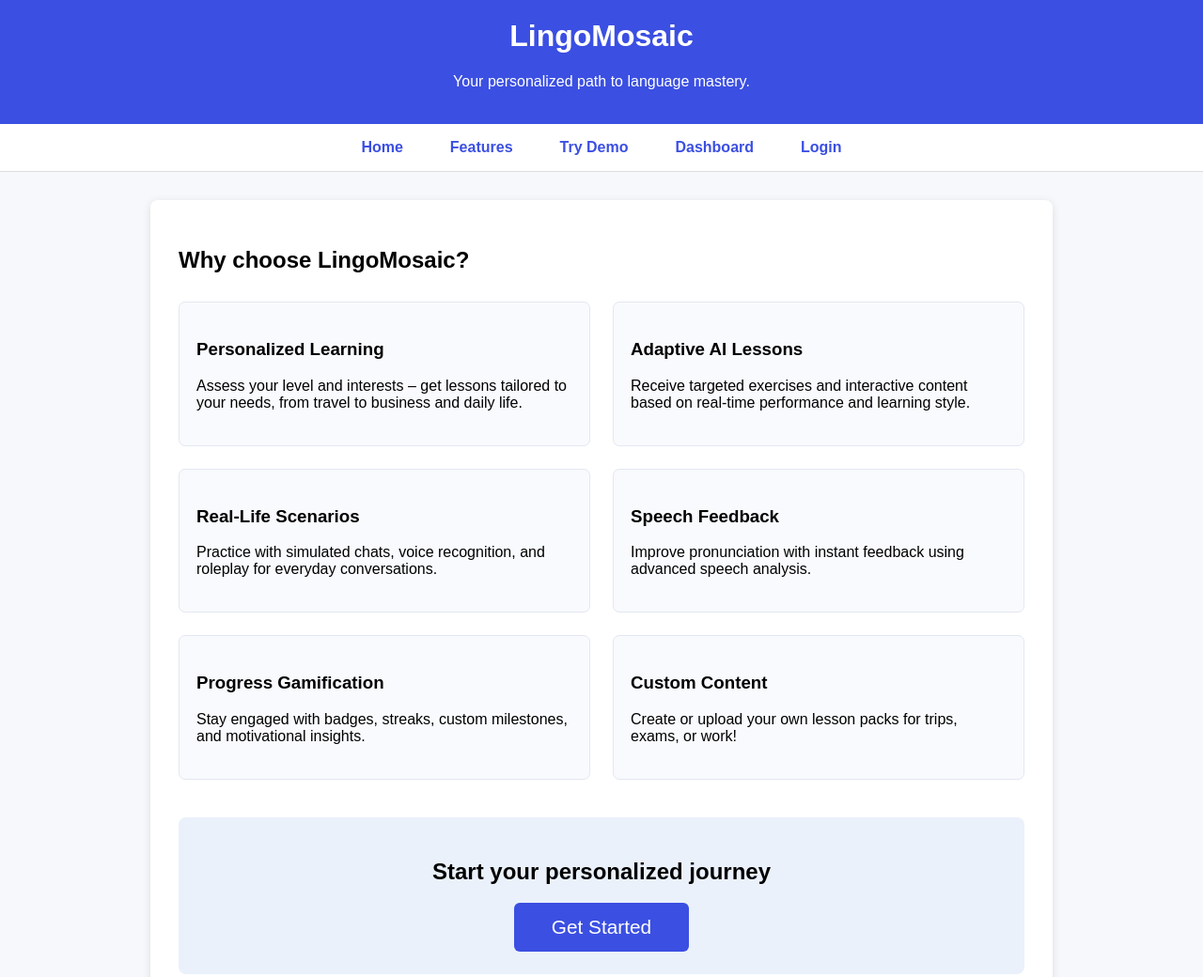
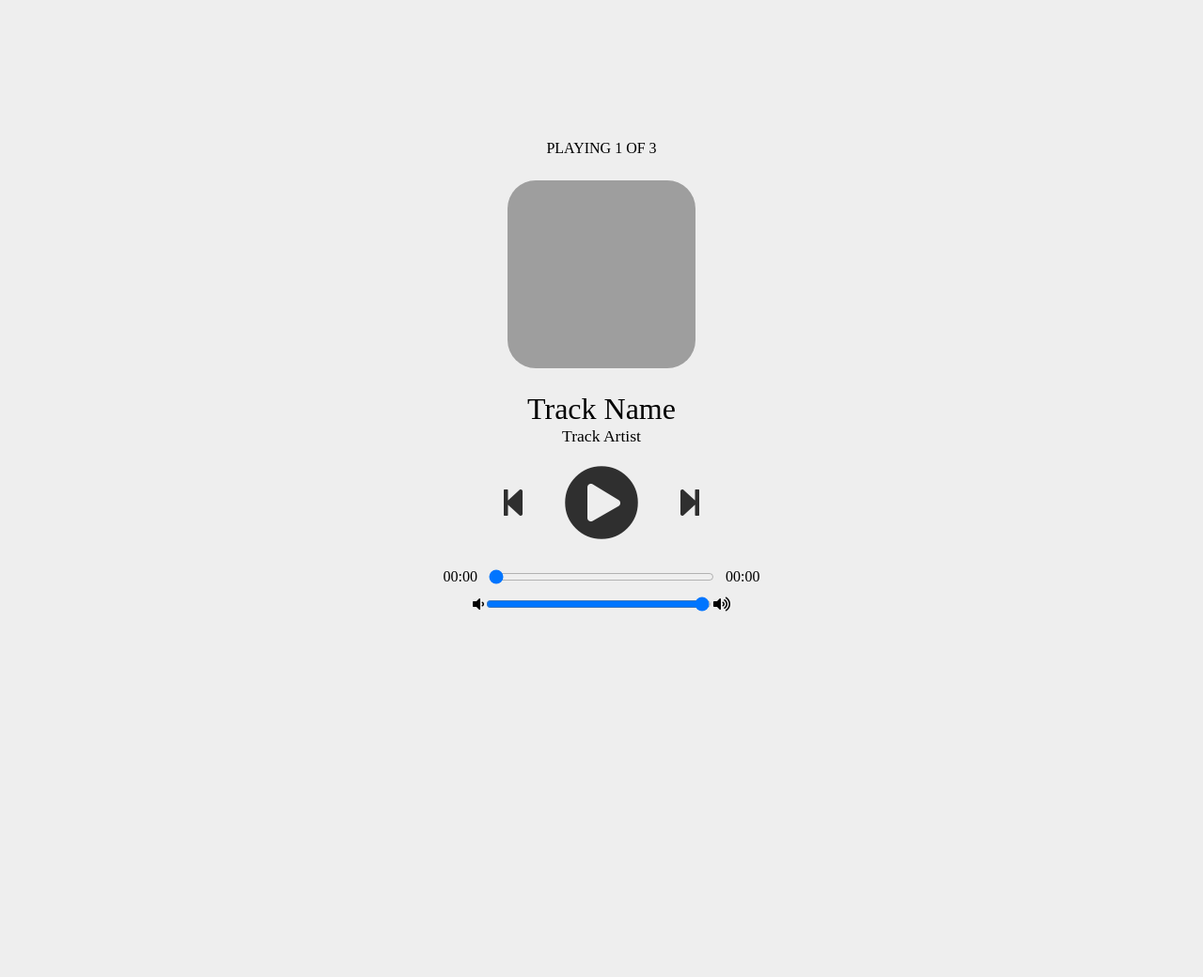
Before and after one commit to abhilashvemuri99-star/task1, a plain HTML site: page index.html in a window 1280 px wide. Shown: the top 1040 px of the page at 94% size. After the commit the page ends 800 px from the top, so only its background shows below. Drawn offline with Linux system fonts and the light colour scheme; grey boxes are pictures that could not be loaded.

Commit message:
Update index.html

```diff
--- a/index.html
+++ b/index.html
@@ -1,75 +1,96 @@
 <!DOCTYPE html>
 <html lang="en">
 <head>
-  <meta charset="UTF-8">
-  <title>LingoMosaic: Personalized Language Learning</title>
-  <meta name="viewport" content="width=device-width, initial-scale=1.0">
+  <title>Simple Music Player</title>
+  <!-- Load FontAwesome icons -->
+  <link rel="stylesheet" href="https://cdnjs.cloudflare.com/ajax/libs/font-awesome/5.13.0/css/all.min.css">
   <style>
-    body { font-family: Arial, sans-serif; background: #f6f8fc; margin: 0; padding: 0; }
-    header { background: #3b4fe2; color: #fff; padding: 20px 0; text-align: center; }
-    nav { display: flex; justify-content: center; gap: 30px; background: #fff; border-bottom: 1px solid #dedede; }
-    nav a { text-decoration: none; color: #3b4fe2; font-weight: bold; padding: 16px 10px; transition: background .3s; }
-    nav a:hover { background: #e6eaff; }
-    .container { max-width: 900px; margin: 30px auto; background: #fff; border-radius: 8px; box-shadow: 0 2px 8px #ddd; padding: 30px; }
-    h1 { margin-top: 0; }
-    .features { display: flex; flex-wrap: wrap; gap: 24px; margin: 30px 0; }
-    .feature { background: #f8fafd; flex: 1 1 250px; padding: 20px 18px; border-radius: 7px; border: 1px solid #e3e7f2; }
-    .cta { background: #eaf1fb; margin: 40px 0 0; padding: 24px; border-radius: 8px; text-align: center; }
-    .cta button { background: #3b4fe2; color: #fff; border: none; padding: 14px 40px; border-radius: 6px; font-size: 1.3em; cursor: pointer; }
-    .cta button:hover { background: #20359a; }
-    footer { text-align: center; color: #777; padding: 25px 0 10px; font-size: 1em; }
-    @media (max-width: 700px) {
-      .features { flex-direction: column; }
+    body {
+      background-color: #eee;
+      transition: background-color .5s;
+    }
+    .player {
+      height: 95vh;
+      display: flex;
+      align-items: center;
+      flex-direction: column;
+      justify-content: center;
+    }
+    .details {
+      display: flex;
+      align-items: center;
+      flex-direction: column;
+      margin-top: 25px;
+    }
+    .track-art {
+      margin: 25px;
+      height: 200px;
+      width: 200px;
+      background-image: url('https://source.unsplash.com/Qrspubmx6kE/640x360');
+      background-size: cover;
+      background-position: center;
+      border-radius: 15%;
+    }
+    .track-name { font-size: 2rem; }
+    .track-artist { font-size: 1.1rem; }
+    .buttons {
+      display: flex;
+      flex-direction: row;
+      align-items: center;
+    }
+    .playpause-track, .prev-track, .next-track {
+      padding: 20px;
+      cursor: pointer;
+      opacity: 0.8;
+      transition: opacity .2s;
+    }
+    .playpause-track:hover, .prev-track:hover, .next-track:hover {
+      opacity: 1.0;
+    }
+    .slider_container {
+      width: 75%;
+      max-width: 400px;
+      display: flex;
+      justify-content: center;
+      align-items: center;
+    }
+    .seek_slider, .volume_slider {
+      width: 60%;
+    }
+    .current-time, .total-duration {
+      padding: 10px;
     }
   </style>
 </head>
 <body>
-  <header>
-    <h1>LingoMosaic</h1>
-    <p>Your personalized path to language mastery.</p>
-  </header>
-  <nav>
-    <a href="#">Home</a>
-    <a href="#">Features</a>
-    <a href="#">Try Demo</a>
-    <a href="#">Dashboard</a>
-    <a href="#">Login</a>
-  </nav>
-  <div class="container">
-    <h2>Why choose LingoMosaic?</h2>
-    <div class="features">
-      <div class="feature">
-        <h3>Personalized Learning</h3>
-        <p>Assess your level and interests – get lessons tailored to your needs, from travel to business and daily life.</p>
-      </div>
-      <div class="feature">
-        <h3>Adaptive AI Lessons</h3>
-        <p>Receive targeted exercises and interactive content based on real-time performance and learning style.</p>
-      </div>
-      <div class="feature">
-        <h3>Real-Life Scenarios</h3>
-        <p>Practice with simulated chats, voice recognition, and roleplay for everyday conversations.</p>
-      </div>
-      <div class="feature">
-        <h3>Speech Feedback</h3>
-        <p>Improve pronunciation with instant feedback using advanced speech analysis.</p>
-      </div>
-      <div class="feature">
-        <h3>Progress Gamification</h3>
-        <p>Stay engaged with badges, streaks, custom milestones, and motivational insights.</p>
-      </div>
-      <div class="feature">
-        <h3>Custom Content</h3>
-        <p>Create or upload your own lesson packs for trips, exams, or work!</p>
-      </div>
+  <div class="player">
+    <!-- Track Details Section -->
+    <div class="details">
+      <div class="now-playing">PLAYING 1 OF 3</div>
+      <div class="track-art"></div>
+      <div class="track-name">Track Name</div>
+      <div class="track-artist">Track Artist</div>
     </div>
-    <div class="cta">
-      <h2>Start your personalized journey</h2>
-      <button onclick="alert('This would launch the onboarding quiz!')">Get Started</button>
+    <!-- Control Buttons -->
+    <div class="buttons">
+      <div class="prev-track"><i class="fa fa-step-backward fa-2x"></i></div>
+      <div class="playpause-track"><i class="fa fa-play-circle fa-5x"></i></div>
+      <div class="next-track"><i class="fa fa-step-forward fa-2x"></i></div>
     </div>
+    <!-- Progress Bar -->
+    <div class="slider_container">
+      <div class="current-time">00:00</div>
+      <input type="range" min="1" max="100" value="0" class="seek_slider">
+      <div class="total-duration">00:00</div>
+    </div>
+    <!-- Volume Bar -->
+    <div class="slider_container">
+      <i class="fa fa-volume-down"></i>
+      <input type="range" min="1" max="100" value="99" class="volume_slider">
+      <i class="fa fa-volume-up"></i>
+    </div>
+    <!-- Audio Element -->
+    <audio id="audio-player" src="sample.mp3"></audio>
   </div>
-  <footer>
-    &copy; 2025 LingoMosaic &middot; Empowering Language Learners Everywhere
-  </footer>
 </body>
 </html>
```
